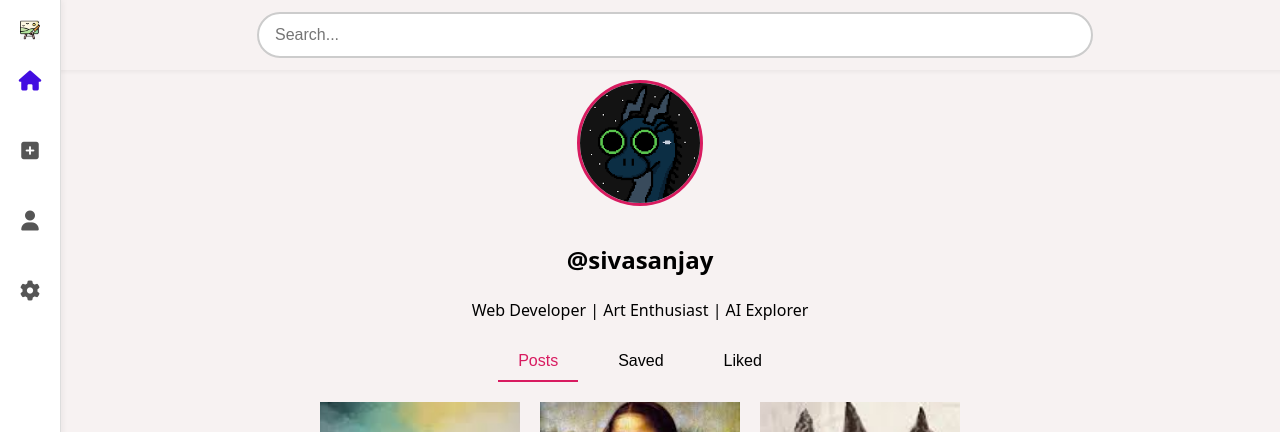
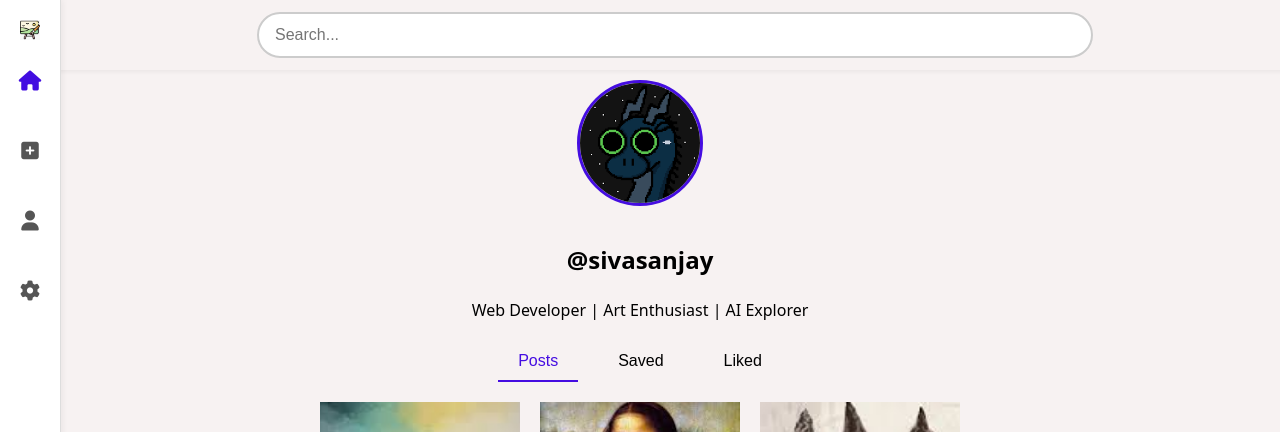
Before and after one commit to Sivasanjay24/Art-gallery, a React (Vite) app in the folder artforum/: page /profile in a window 1280 px wide. Shown: the top 432 px of the page. Built offline with nearby package versions, Linux system fonts and the light colour scheme.

Commit message:
vercel.json

```diff
--- a/artforum/src/components/profile.jsx
+++ b/artforum/src/components/profile.jsx
@@ -1,8 +1,10 @@
 import React, { useState } from "react";
+import { useNavigate } from "react-router-dom";
 import "../css/profile.css";
 
 const ProfilePage = () => {
   const [activeTab, setActiveTab] = useState("posts");
+  const navigate = useNavigate();
 
   const dummyPosts = [
     { id: 1, image: "img1.jpeg" },
@@ -22,7 +24,13 @@ const ProfilePage = () => {
   const renderImages = (images) => (
     <div className="profile-gallery">
       {images.map((item) => (
-        <img key={item.id} src={`/images/${item.image}`} alt={`img-${item.id}`} />
+        <img
+          key={item.id}
+          src={`/images/${item.image}`}
+          alt={`img-${item.id}`}
+          onClick={() => navigate(`/image/${item.id}`)}
+          className="clickable-image"
+        />
       ))}
     </div>
   );
@@ -30,8 +38,7 @@ const ProfilePage = () => {
   return (
     <div className="profile-page">
       <div className="profile-header">
-        <img src="/images/profile.png
-        " alt="Profile" className="profile-pic" />
+        <img src="/images/profile.png" alt="Profile" className="profile-pic" />
         <h2>@sivasanjay</h2>
         <p>Web Developer | Art Enthusiast | AI Explorer</p>
       </div>
--- a/artforum/src/css/profile.css
+++ b/artforum/src/css/profile.css
@@ -15,7 +15,7 @@
   height: 120px;
   border-radius: 50%;
   object-fit: cover;
-  border: 3px solid #d81b60;
+  border: 3px solid #450de1;
   margin-bottom: 10px;
 }
 
@@ -38,8 +38,8 @@
 }
 
 .profile-tabs .active {
-  border-bottom: 2px solid #d81b60;
-  color: #d81b60;
+  border-bottom: 2px solid #450de1;
+  color: #450de1;
 }
 
 .profile-content {
```
Also changed, not shown: artforum/vercel.json (added).
